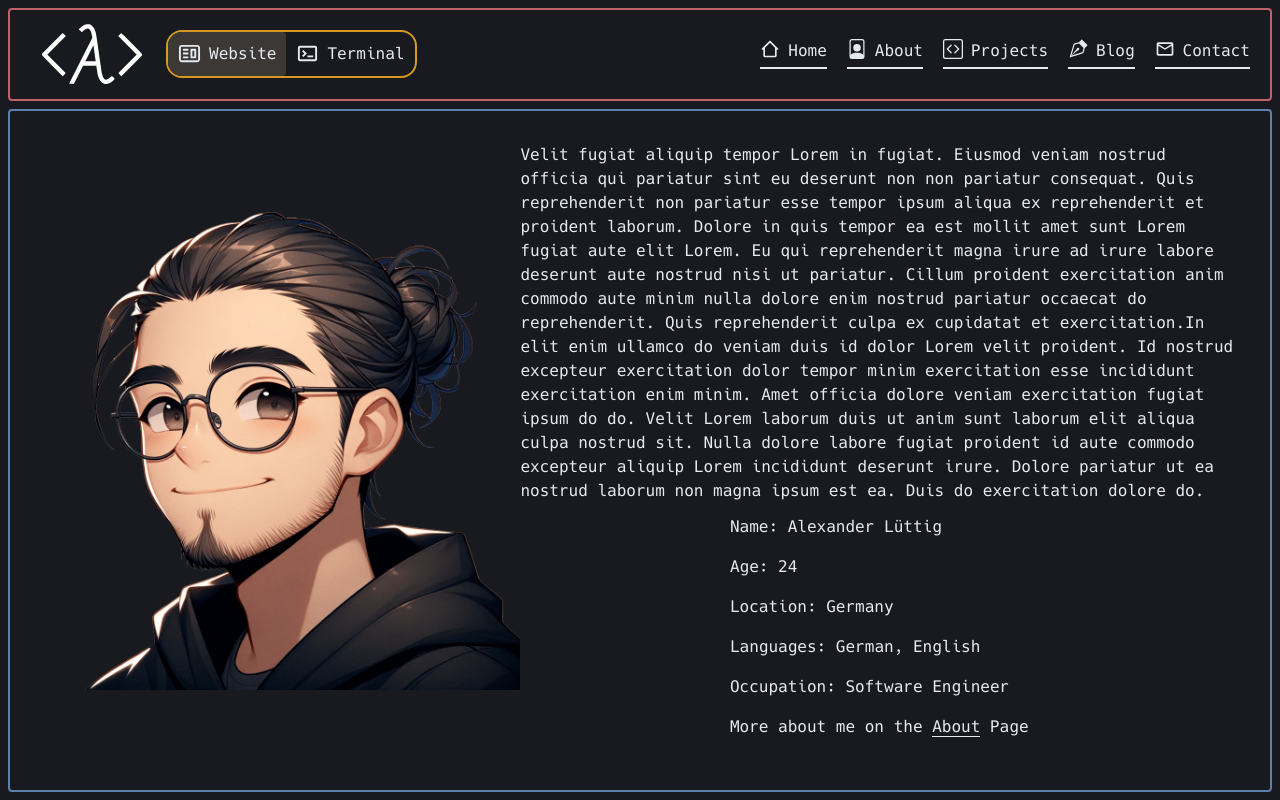
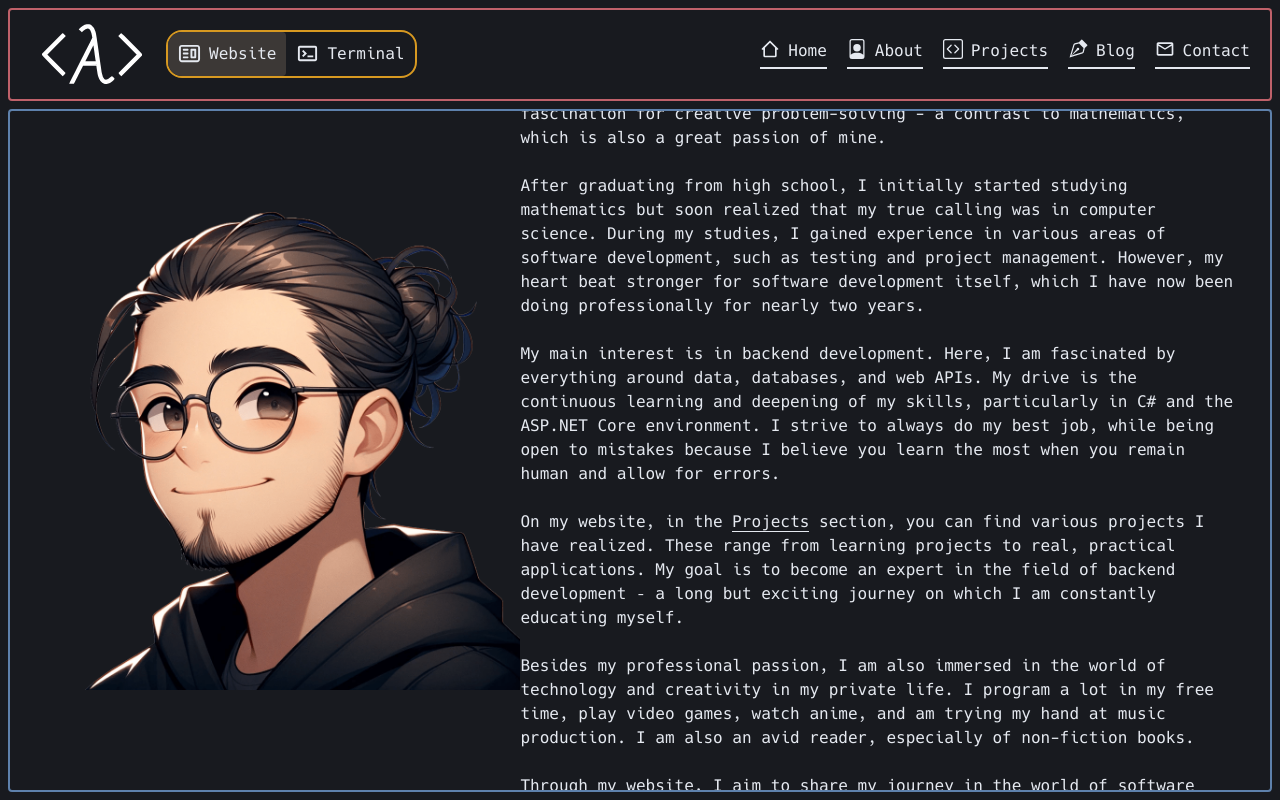
Before and after one commit to alexanderluettig/personal-website, a Next.js app: page / in a window 1280 px wide. Built offline with nearby package versions, Linux system fonts and the light colour scheme.

Commit message:
added main page text

```diff
--- a/src/components/home/websiteView.tsx
+++ b/src/components/home/websiteView.tsx
@@ -1,6 +1,5 @@
 import Link from 'next/link';
 import Image from 'next/image';
-import config from '../../../config.json';
 
 const WebsiteView: React.FC = () => {
     return (
@@ -15,54 +14,78 @@ const WebsiteView: React.FC = () => {
                     />
                 </div>
                 <div className="h-full flex flex-col items-center space-y-3">
-                    <div>
+                    <div className="h-full flex items-center">
                         <p>
-                            Velit fugiat aliquip tempor Lorem in fugiat. Eiusmod
-                            veniam nostrud officia qui pariatur sint eu deserunt
-                            non non pariatur consequat. Quis reprehenderit non
-                            pariatur esse tempor ipsum aliqua ex reprehenderit
-                            et proident laborum. Dolore in quis tempor ea est
-                            mollit amet sunt Lorem fugiat aute elit Lorem. Eu
-                            qui reprehenderit magna irure ad irure labore
-                            deserunt aute nostrud nisi ut pariatur. Cillum
-                            proident exercitation anim commodo aute minim nulla
-                            dolore enim nostrud pariatur occaecat do
-                            reprehenderit. Quis reprehenderit culpa ex cupidatat
-                            et exercitation.In elit enim ullamco do veniam duis
-                            id dolor Lorem velit proident. Id nostrud excepteur
-                            exercitation dolor tempor minim exercitation esse
-                            incididunt exercitation enim minim. Amet officia
-                            dolore veniam exercitation fugiat ipsum do do. Velit
-                            Lorem laborum duis ut anim sunt laborum elit aliqua
-                            culpa nostrud sit. Nulla dolore labore fugiat
-                            proident id aute commodo excepteur aliquip Lorem
-                            incididunt deserunt irure. Dolore pariatur ut ea
-                            nostrud laborum non magna ipsum est ea. Duis do
-                            exercitation dolore do.
+                            <p>
+                                Hey Ho, I&apos;m Alex, a passionate software
+                                developer with a deep affinity for everything
+                                related to backend development. My journey into
+                                the world of computer science began early in my
+                                school days, where I discovered a fascination
+                                for creative problem-solving - a contrast to
+                                mathematics, which is also a great passion of
+                                mine.
                             </p>
-                    </div>
-                    <div className="space-y-4">
-                        <p>Name: {config.name}</p>
+                            <br />
                             <p>
-                            Age:{' '}
-                            {unixTimeToYears(
-                                Date.now() - Date.parse(config.birthdate),
-                            )}
+                                After graduating from high school, I initially
+                                started studying mathematics but soon realized
+                                that my true calling was in computer science.
+                                During my studies, I gained experience in
+                                various areas of software development, such as
+                                testing and project management. However, my
+                                heart beat stronger for software development
+                                itself, which I have now been doing
+                                professionally for nearly two years.
                             </p>
-                        <p>Location: {config.location}</p>
-                        <p>Languages: {config.languages.join(', ')}</p>
-                        <p>Occupation: {config.occupation}</p>
+                            <br />
                             <p>
-                            More about me on the
-                            <Link href="/about">
+                                My main interest is in backend development.
+                                Here, I am fascinated by everything around data,
+                                databases, and web APIs. My drive is the
+                                continuous learning and deepening of my skills,
+                                particularly in C# and the ASP.NET Core
+                                environment. I strive to always do my best job,
+                                while being open to mistakes because I believe
+                                you learn the most when you remain human and
+                                allow for errors.
+                            </p>
+                            <br />
+                            <p>
+                                On my website, in the
+                                <Link href="/projects">
                                     <span className="hover:text-dark-yellow">
                                         {' '}
                                         <span className="border-b-[1px]">
-                                        About
+                                            Projects
                                         </span>{' '}
                                     </span>
                                 </Link>
-                            Page
+                                section, you can find various projects I have
+                                realized. These range from learning projects to
+                                real, practical applications. My goal is to
+                                become an expert in the field of backend
+                                development – a long but exciting journey on
+                                which I am constantly educating myself.
+                            </p>
+                            <br />
+                            <p>
+                                Besides my professional passion, I am also
+                                immersed in the world of technology and
+                                creativity in my private life. I program a lot
+                                in my free time, play video games, watch anime,
+                                and am trying my hand at music production. I am
+                                also an avid reader, especially of non-fiction
+                                books.
+                            </p>
+                            <br />
+                            <p>
+                                Through my website, I aim to share my journey in
+                                the world of software development, impart my
+                                knowledge, and connect with like-minded
+                                individuals. I look forward to sharing my
+                                passion and experiences with you!
+                            </p>
                         </p>
                     </div>
                 </div>
@@ -71,8 +94,4 @@ const WebsiteView: React.FC = () => {
     );
 };
 
-function unixTimeToYears(unixTime: number): number {
-    return Math.floor(unixTime / 31556952000);
-}
-
 export default WebsiteView;
--- a/src/pages/about/index.tsx
+++ b/src/pages/about/index.tsx
@@ -1,4 +1,6 @@
 import Head from 'next/head';
+import Link from 'next/link';
+import config from '../../../config.json';
 
 const About: React.FC = () => {
     return (
@@ -7,10 +9,26 @@ const About: React.FC = () => {
                 <title>About</title>
             </Head>
 
-            <div className="h-full border-2 rounded border-dark-yellow">
-                About
+            <div className="h-full border-2 rounded border-dark-yellow p-10">
+                <div className="space-y-4">
+                    <p>Name: {config.name}</p>
+                    <p>
+                        Age:{' '}
+                        {unixTimeToYears(
+                            Date.now() - Date.parse(config.birthdate),
+                        )}
+                    </p>
+                    <p>Location: {config.location}</p>
+                    <p>Languages: {config.languages.join(', ')}</p>
+                    <p>Occupation: {config.occupation}</p>
+                </div>
             </div>
         </>
     );
 };
+
+function unixTimeToYears(unixTime: number): number {
+    return Math.floor(unixTime / 31556952000);
+}
+
 export default About;
```
Lines whose indentation alone changed are shown as unchanged.
